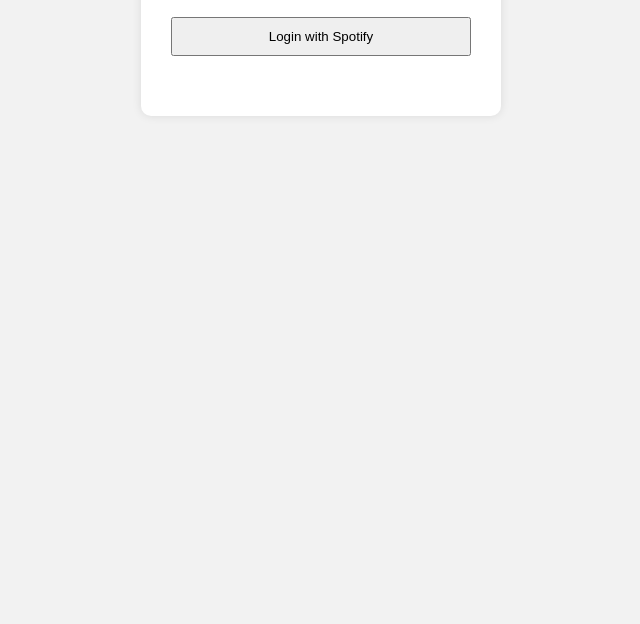
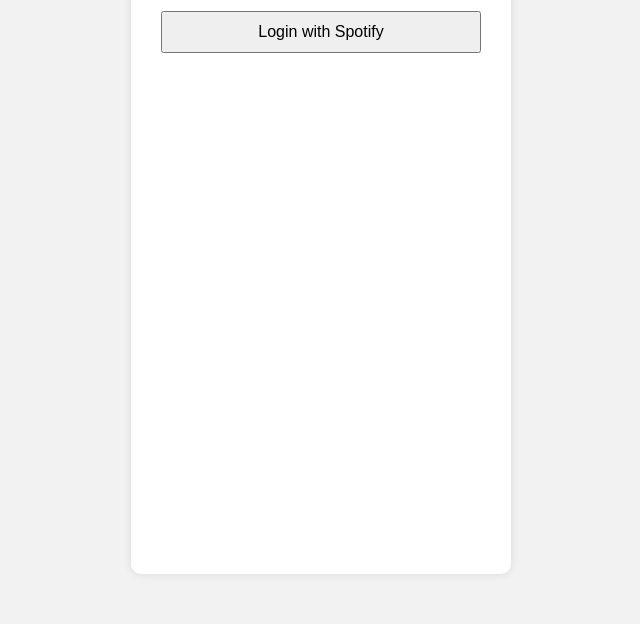
Before and after one commit to CodeWithSid0101/MoodPlaylistGenerator, a plain HTML site: page index.html in a window 1280 px wide. Shown: the part 276-900 px from the top of the page, without its empty margins (319-959 px from the left). Before the commit the page ends 800 px from the top, so only its background shows below. Drawn offline with Linux system fonts and the light colour scheme.

Commit message:
Update style.css

```diff
--- a/style.css
+++ b/style.css
@@ -4,13 +4,15 @@
   display: flex;
   justify-content: center;
   padding: 50px;
+  min-height: 100vh;
+  margin: 0;
 }
 
 .container {
   background: white;
   padding: 30px;
   border-radius: 10px;
-  width: 300px;
+  width: 320px;
   box-shadow: 0 0 10px rgba(0,0,0,0.1);
 }
 
@@ -18,6 +20,8 @@
   width: 100%;
   padding: 10px;
   margin: 10px 0;
+  font-size: 16px;
+  cursor: pointer;
 }
 
 #playlist {
@@ -29,4 +33,5 @@
   padding: 8px;
   margin: 5px 0;
   border-left: 4px solid #2196f3;
+  font-weight: 600;
 }
```
